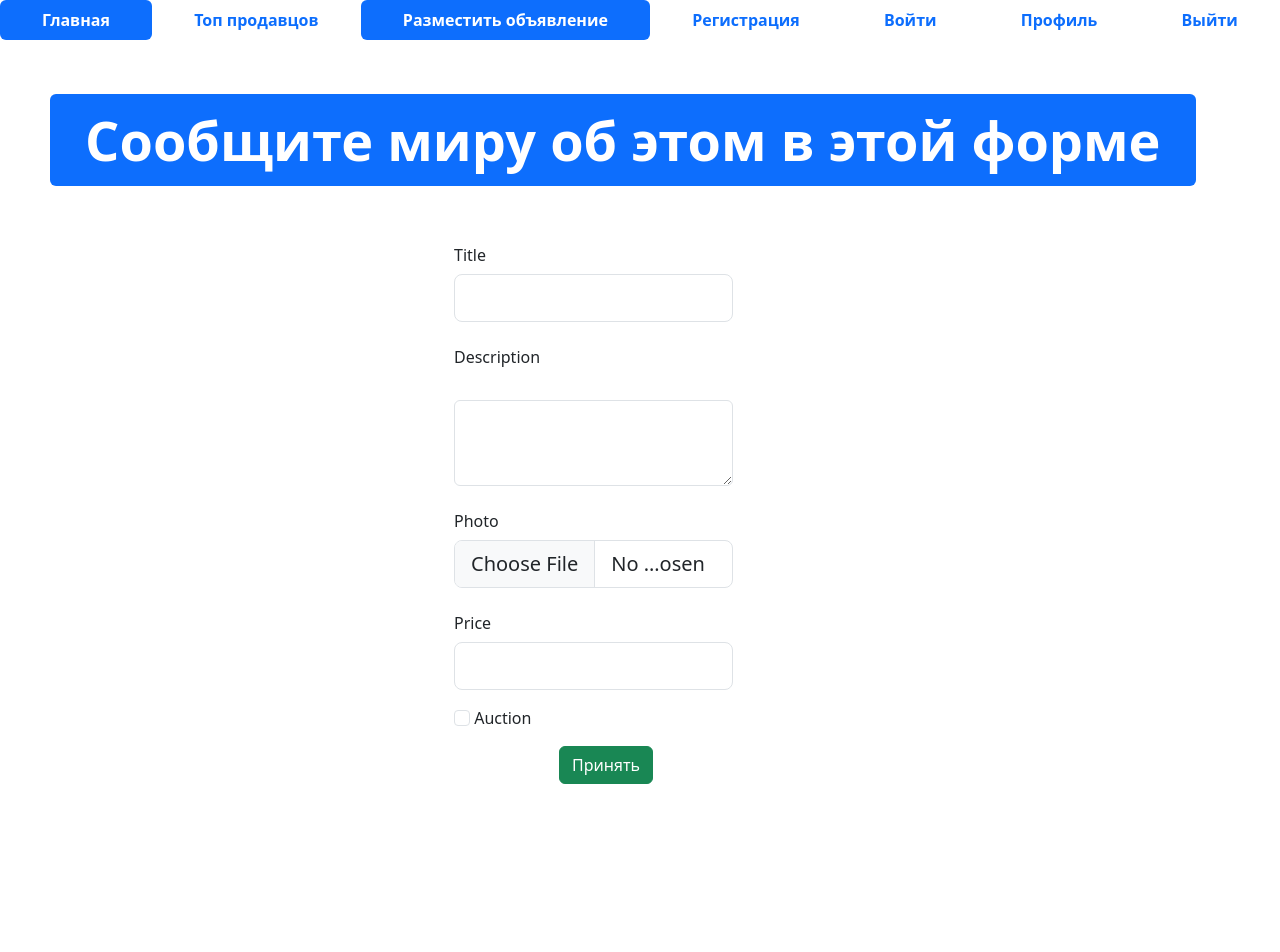
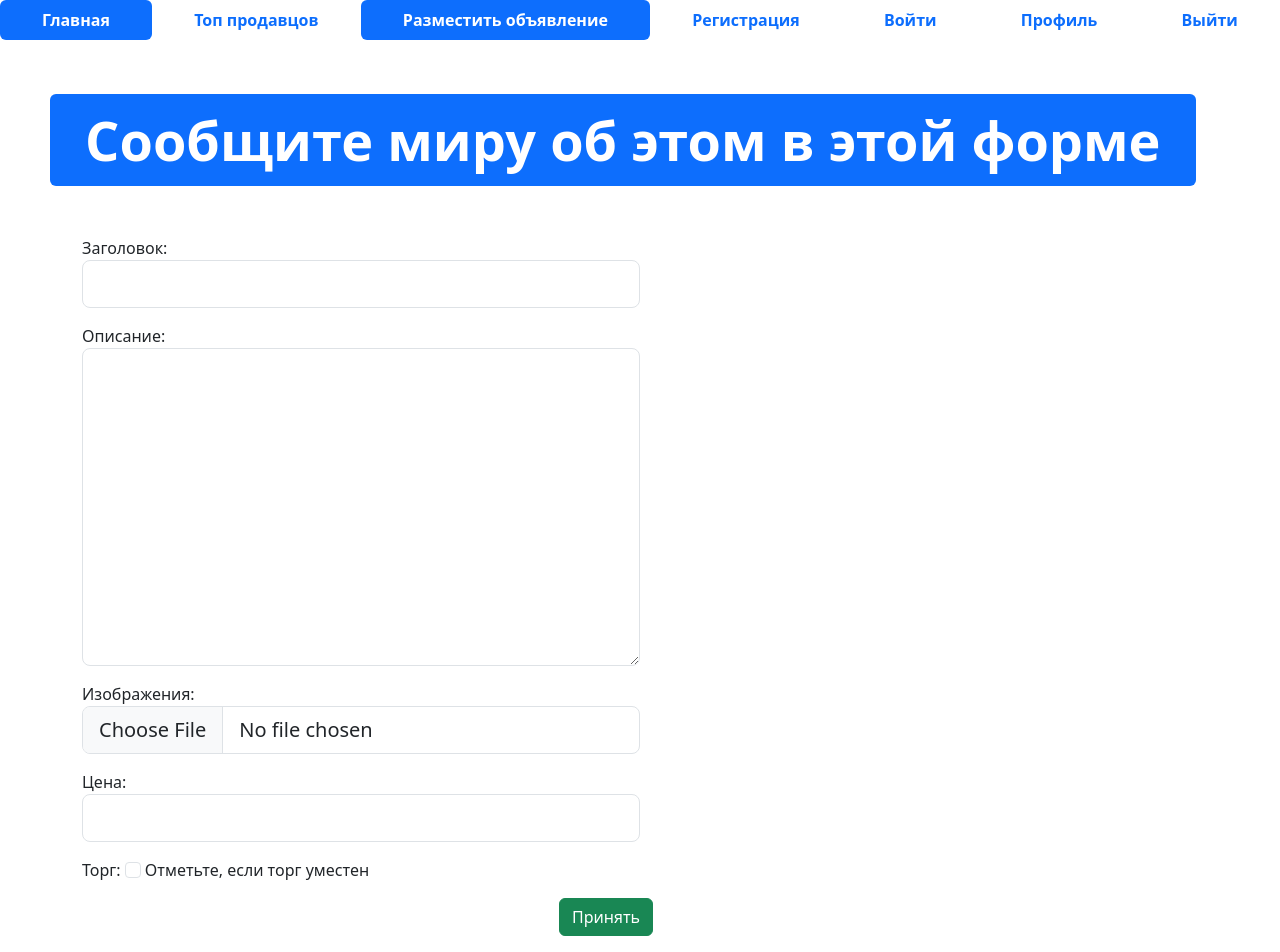
Before and after one commit to MichaelStanislavovich/michaelrepository, a Django app: template project/app_lesson_4/templates/advertisement-post.html in a window 1280 px wide. Before the commit the page ends 784 px from the top, so only its background shows below. Run offline with Django 4.2, Linux system fonts and the light colour scheme; the template is opened without the code that fills it: values that come from a table or form of the project are taken from there, others are empty; parts of the project's set-up code (start-up, migrations or seed data) failed here and were passed over; some libraries are stand-ins or nearby versions.

Commit message:
Add files via upload

```diff
--- /dev/null
+++ b/project/project/app_lesson_4/prilozh_app_lesson_4/forms.py
@@ -0,0 +1,38 @@
+'''from django import forms
+
+class AdvertisementForms(forms.Form):
+    title=forms.CharField(max_length=64, widget=forms.TextInput(attrs={'class':'forms-control forms-control-lg'}))
+    description=forms.CharField(widget=forms.Textarea(attrs={'class':'forms-control forms-control-lg'}))
+    price=forms.DecimalField(widget=forms.NumberInput(attrs={'class':'forms-control forms-control-lg'}))
+    auction=forms.BooleanField(required=False, widget=forms.CheckboxInput(attrs={'class':'form-check-input'}))
+    image=forms.ImageField(widget=forms.FileInput(attrs={'class':'forms-control forms-control-lg'}))'''
+
+
+from django.core.exceptions import ValidationError
+from django import forms
+
+from .models import Advertisement
+
+
+class AdvertisementForm(forms.ModelForm):
+    class Meta:
+        model = Advertisement
+        fields = ("title", "description", "image", "price", "auction")
+        widgets = {
+            'title': forms.TextInput(attrs={
+                'class': 'form-control form-control-lg'}),
+            'description': forms.Textarea(attrs={
+                'class': 'form-control form-control-lg'}),
+            'image': forms.FileInput(attrs={
+                'class': 'form-control form-control-lg'}),
+            'price': forms.NumberInput(attrs={
+                'class': 'form-control form-control-lg'}),
+            'auction': forms.CheckboxInput(attrs={
+                'class': 'form-check-input'})
+        }
+
+    def clean_title(self):
+        title = self.cleaned_data['title']
+        if title.startswith('?'):
+            raise ValidationError('Заголовок не может начинаться с вопросительного знака.')
+        return title
--- a/project/project/app_lesson_4/prilozh_app_lesson_4/urls.py
+++ b/project/project/app_lesson_4/prilozh_app_lesson_4/urls.py
@@ -1,7 +1,8 @@
 from django.urls import path
-from .views import index, top_sellers
+from .views import index, top_sellers, adv_post
 
 urlpatterns = [
-path('', index, name='main_page'),
-path('top_sellers/', top_sellers, name='top_sellers'),
+    path('', index, name='main_page'),
+    path('top_sellers/', top_sellers, name='top_sellers'),
+    path('adv_post/', adv_post, name='adv_post')
 ]
--- a/project/project/app_lesson_4/templates/advertisement-post.html
+++ b/project/project/app_lesson_4/templates/advertisement-post.html
@@ -1,19 +1,12 @@
-<!DOCTYPE html>
-<html lang="en">
+{% extends 'base.html'%}
 
-<head>
-  <meta charset="UTF-8">
-  <meta http-equiv="X-UA-Compatible" content="IE=edge">
-  <meta name="viewport" content="width=device-width, initial-scale=1.0">
-  <link rel="shortcut icon" href="img/favicon.ico" type="image/x-icon">
-  <link href="css/bootstrap.min.css" rel="stylesheet">
-  <link rel="stylesheet" href="css/fontello.css">
-  <title>Advertisement-post</title>
-</head>
+% load static %}
 
-<body>
+{% block title %}
+Разместить объявление
+{% endblock %}
 
-
+{% block content %}
 <ul class="nav nav-pills sticky-top bg-white nav-fill">
   <li class="nav-item">
     <a class="nav-link active" aria-current="page" href="{% url 'main_page' %}">
@@ -25,7 +18,7 @@
     </a>
   </li>
     <li class="nav-item">
-      <a class="nav-link active" aria-current="page" href="advertisement-post.html">
+      <a class="nav-link active" aria-current="page" href="{% url 'adv_post' %}">
         <span style="font-weight: bold;">Разместить объявление</span>
       </a>
     </li>
@@ -58,48 +51,12 @@
     </div>
   </div>
   <div class="container">
-    <form method="post">
-      <div class="row mb-3">
-        <div class="col">
-          <label class="col-sm-4 col-form-label offset-4">Title</label>
-          <div class="col-sm-4 offset-4 w-25">
-            <input type="text" class="form-control form-control-lg">
-          </div>
-        </div>
+    <form method="post" enctype="multipart/form-data">
+      {% csrf_token %}
+      <div class="col-6">
+        {{ form.as_p }}
       </div>
-      <div class="row mb-3">
-        <div class="col">
-          <label class="col-sm-4 col-form-label offset-4">Description</label>
-          <div class="col-sm-4 offset-4 w-25">
-              <label for="" class="form-label"></label>
-              <textarea class="form-control" name="" id="" rows="3"></textarea>
-          </div>
-        </div>
-      </div>
-      <div class="row mb-3">
-        <div class="col">
-          <label class="col-sm-4 col-form-label offset-4">Photo</label>
-          <div class="col-sm-4 offset-4 w-25">
-            <input type="file" class="form-control form-control-lg">
-          </div>
-        </div>
-      </div>
-      <div class="row mb-3">
-        <div class="col">
-          <label class="col-sm-4 col-form-label offset-4">Price</label>
-          <div class="col-sm-4 offset-4 w-25">
-            <input type="text" class="form-control form-control-lg">
-          </div>
-        </div>
-      </div>
-      <div class="row mb-3">
-        <div class="col">
-          <div class="offset-4 w-25">
-            <input type="checkbox" class="form-check-input">
-            <label class="form-check-label">Auction</label>
-          </div>
-        </div>
-      </div>
+
       <div class="row mb-3 offset-sm-5">
         <div class="col">
           <button type="submit" class="btn btn-success">Принять</button>
@@ -107,6 +64,4 @@
       </div>
     </form>
   </div>
-  <script src="js/bootstrap.bundle.min.js"></script>
-</body>
-</html>
+{%endblock%}
--- a/project/project/app_lesson_4/templates/index.html
+++ b/project/project/app_lesson_4/templates/index.html
@@ -19,7 +19,7 @@
     </a>
   </li>
   <li class="nav-item">
-    <a class="nav-link" href="advertisement-post.html">
+    <a class="nav-link" href="{% url 'adv_post' %}">
       <span style="font-weight: bold;">Разместить объявление</span>
     </a>
   </li>
--- a/project/project/app_lesson_4/templates/top-sellers.html
+++ b/project/project/app_lesson_4/templates/top-sellers.html
@@ -17,7 +17,7 @@
       </a>
     </li>
     <li class="nav-item">
-      <a class="nav-link" href=" advertisement.html ">
+      <a class="nav-link" href="{% url 'adv_post' %}">
         <span style="font-weight: bold;">Разместить объявление</span>
       </a>
     </li>
```
Also changed, not shown: project/project/app_lesson_4/prilozh_app_lesson_4/views.py (+16 -1 lines).
